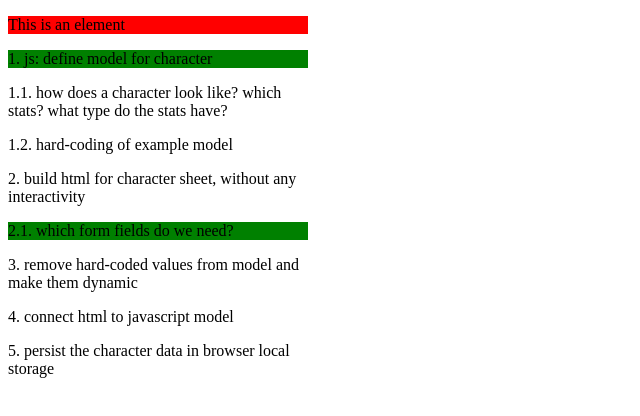
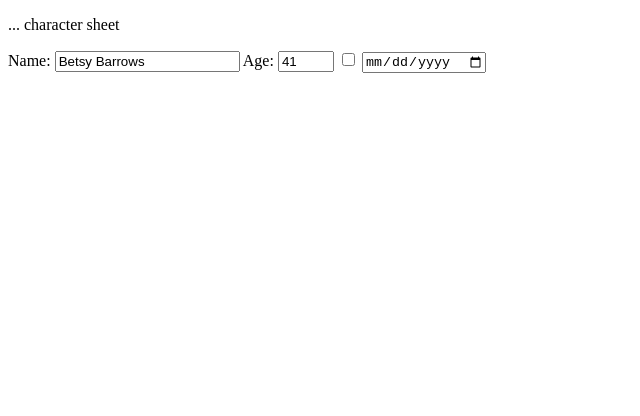
Before and after one commit to Benni-beep/Call_of_Cthulhu, a website: page index.html in a window 1280 px wide. Shown: the whole page, without its empty margins (0-640 px from the left). Drawn offline with Linux system fonts and the light colour scheme.

Commit message:
first label, input and Eventlistener examples

```diff
--- a/index.html
+++ b/index.html
@@ -24,16 +24,21 @@
 </head>
 
 <body>
-  <p id="root">This is an element</p>
-  <p class="some-class">1. js: define model for character</p>
-  <p>1.1. how does a character look like? which stats? what type do the stats have?</p>
-  <p>1.2. hard-coding of example model</p>
-  <p>2. build html for character sheet, without any interactivity</p>
-  <p class="some-class">2.1. which form fields do we need?</p>
-  <p>3. remove hard-coded values from model and make them dynamic</p>
-  <p>4. connect html to javascript model</p>
-  <p>5. persist the character data in browser local storage</p>
+  <p>... character sheet</p>
+  <div>
+    <label for="character-name">Name:
+      <input name="character-name" type="text">
+    </label>
+
+    <label for="character-age">Age:
+      <input name="character-age" type="number" min="18" max="85" pattern="[0-9]+">
+    </label>
+
+    <input type="checkbox">
+    <input type="date">
+  </div>
 </body>
+
 <script>
   const character = {
     name: "Betsy Barrows",
@@ -115,11 +120,7 @@
         dcHard: 20,
         dcExtreme: 8
       },
-      creditRating: {
-        dc: 30,
-        dcHard: 15,
-        dcExtreme: 6
-      },
+      creditRating: 30,
       combat: {
         damageBonus: "+1d4",
         build: "+1",
@@ -133,7 +134,7 @@
           dcHard: 11,
           dcExtreme: 4,
           damage: "1d3 + dB",
-          range: "-"
+          range: undefined
         },
         meleeAxe: {
           dc: 70,
@@ -141,7 +142,7 @@
           dcExtreme: 14,
           weapon: "Axe",
           damage: "1d8 + 2 + dB",
-          range: "-"
+          range: undefined
         },
         rangedHandgun: {
           dc: 70,
@@ -160,6 +161,42 @@
       },
     },
   }
+
+  const nameInput = document.querySelector("input[name='character-name']");
+  nameInput.value = character.name;
+
+  const ageInput = document.querySelector("input[name='character-age']");
+  ageInput.value = character.age;
+
+  console.log('our original model: ', character);
+
+  // immer wenn der nutzer den `value` von `nameInput` anpasst
+  nameInput.addEventListener("change", overwriteCharacterName);
+  ageInput.addEventListener("change", overwriteCharacterAge);
+
+  // überschreibe den wert in unserem model
+  function overwriteCharacterName(changeEvent) {
+    const newName = changeEvent.target.value;
+    character.name = newName;
+    console.log('our new model: ', character);
+  }
+
+  function overwriteCharacterAge(changeEvent) {
+    const newAge = parseInt(changeEvent.target.value, 10);
+
+    console.log(typeof newAge);
+    if (Number.isInteger(newAge)) {
+      console.log(newAge);
+      character.age = newAge;
+    }
+    else {
+      window.alert("please enter a number");
+    }
+
+
+
+    console.log('our new model: ', character);
+  }
 </script>
 
 </html>
--- a/package.json
+++ b/package.json
@@ -4,7 +4,7 @@
   "description": "",
   "main": "index.js",
   "scripts": {
-    "test": "echo \"Error: no test specified\" && exit 1"
+    "start": "browser-sync start --server"
   },
   "author": "",
   "license": "ISC",
```
Also changed, not shown: index.js (added, +10 -0 lines), README.md (added).
